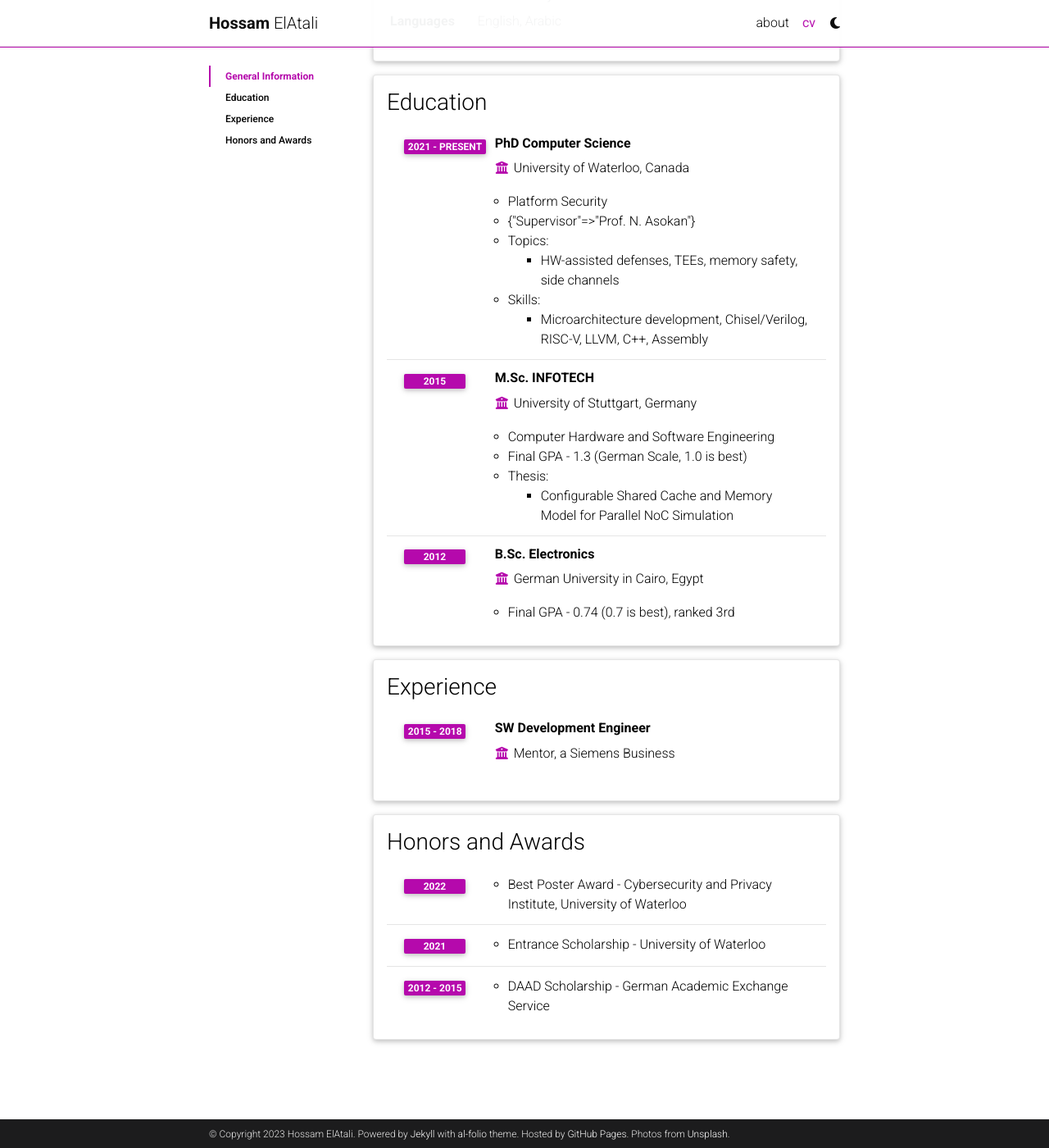
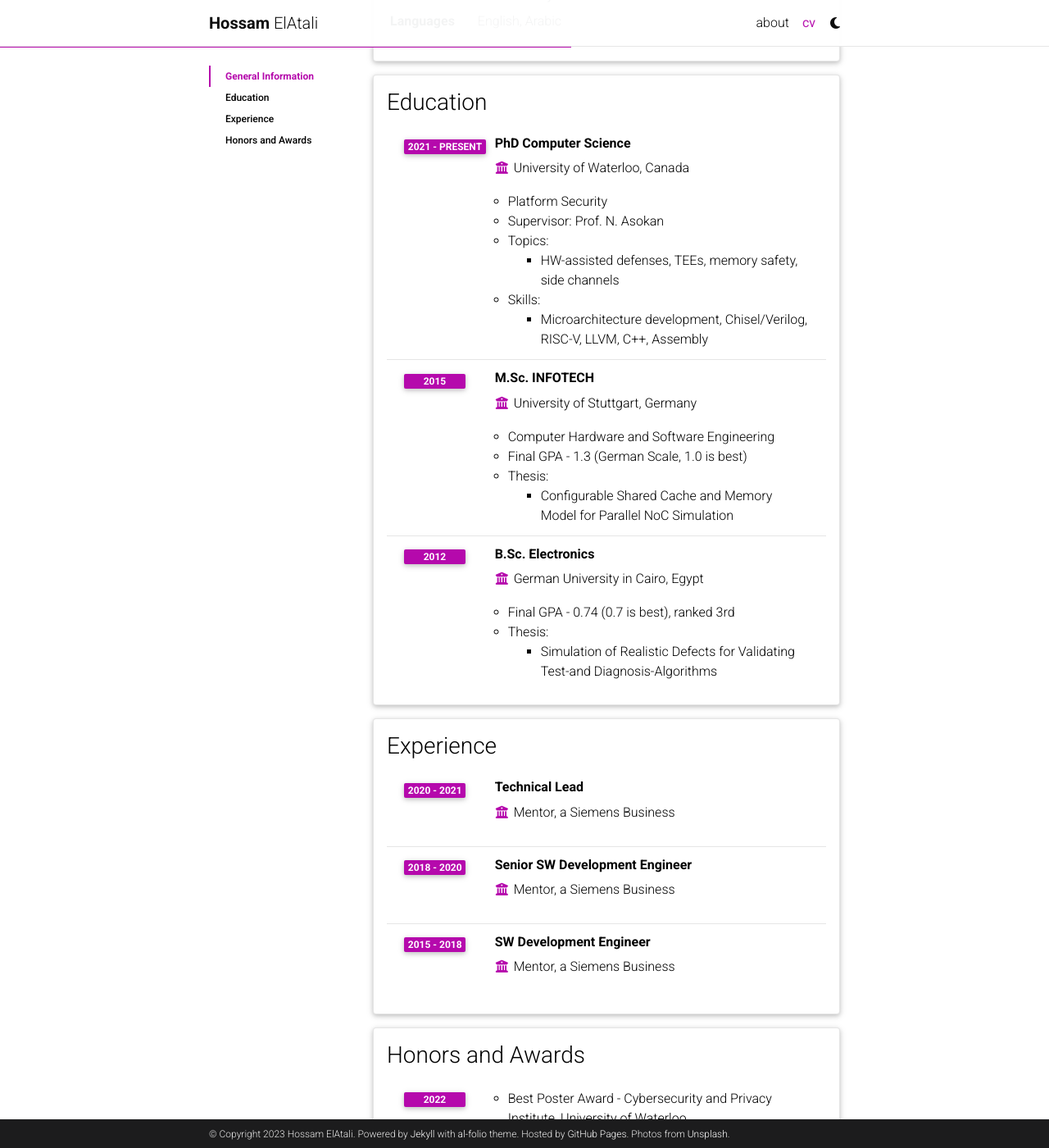
Before and after one commit to elatalhm/elatalhm.github.io, a Jekyll site: the page built from _pages/cv.md, in a window 1280 px wide and 1400 px high, scrolled down 286 px. Shown: the whole window at 82% size. Built offline with Jekyll 4.4.1, drawn with Linux system fonts in a browser that asks for light colours; comment, search, counter and statistics services are not loaded; a style sheet for code colours, icons or effects is not loaded.

Commit message:
Updated CV and bib

```diff
--- a/_bibliography/papers.bib
+++ b/_bibliography/papers.bib
@@ -14,5 +14,6 @@
   website = {https://ssg-research.github.io/platsec/blime},
   code = {https://github.com/ssg-research/BliMe},
   selected = {true},
-  bibtex_show = {true}
+  bibtex_show = {true},
+  abbr = {NDSS}
 }
--- a/_data/cv.yml
+++ b/_data/cv.yml
@@ -16,7 +16,7 @@
       year: 2021 - present
       description:
         - Platform Security
-        - Supervisor: Prof. N. Asokan
+        - 'Supervisor: Prof. N. Asokan'
         - title: 'Topics:'
           contents:
             - HW-assisted defenses, TEEs, memory safety, side channels
@@ -31,21 +31,26 @@
         - Final GPA - 1.3 (German Scale, 1.0 is best)
         - title: 'Thesis:'
           contents:
-            - Configurable Shared Cache and Memory Model for Parallel NoC Simulation
+            - "Configurable Shared Cache and Memory Model for Parallel NoC Simulation"
     - title: B.Sc. Electronics
       institution: German University in Cairo, Egypt
       year: 2012
       description:
         - Final GPA - 0.74 (0.7 is best), ranked 3rd
+        - title: 'Thesis:'
+          contents:
+            - "Simulation of Realistic Defects for Validating Test-and Diagnosis-Algorithms"
 
 - title: Experience
   type: time_table
   contents:
     - title: Technical Lead
       year: 2020 - 2021
-      title: Senior SW Development Engineer
+      institution: Mentor, a Siemens Business
+    - title: Senior SW Development Engineer
       year: 2018 - 2020
-      title: SW Development Engineer
+      institution: Mentor, a Siemens Business
+    - title: SW Development Engineer
       year: 2015 - 2018
       institution: Mentor, a Siemens Business
 
--- a/_data/venues.yml
+++ b/_data/venues.yml
@@ -2,5 +2,5 @@
   url: https://aapt.scitation.org/journal/ajp
   color: "#00369f"
 
-"PhysRev":
-  url: https://journals.aps.org/
+"NDSS":
+  url: https://www.ndss-symposium.org/
```
